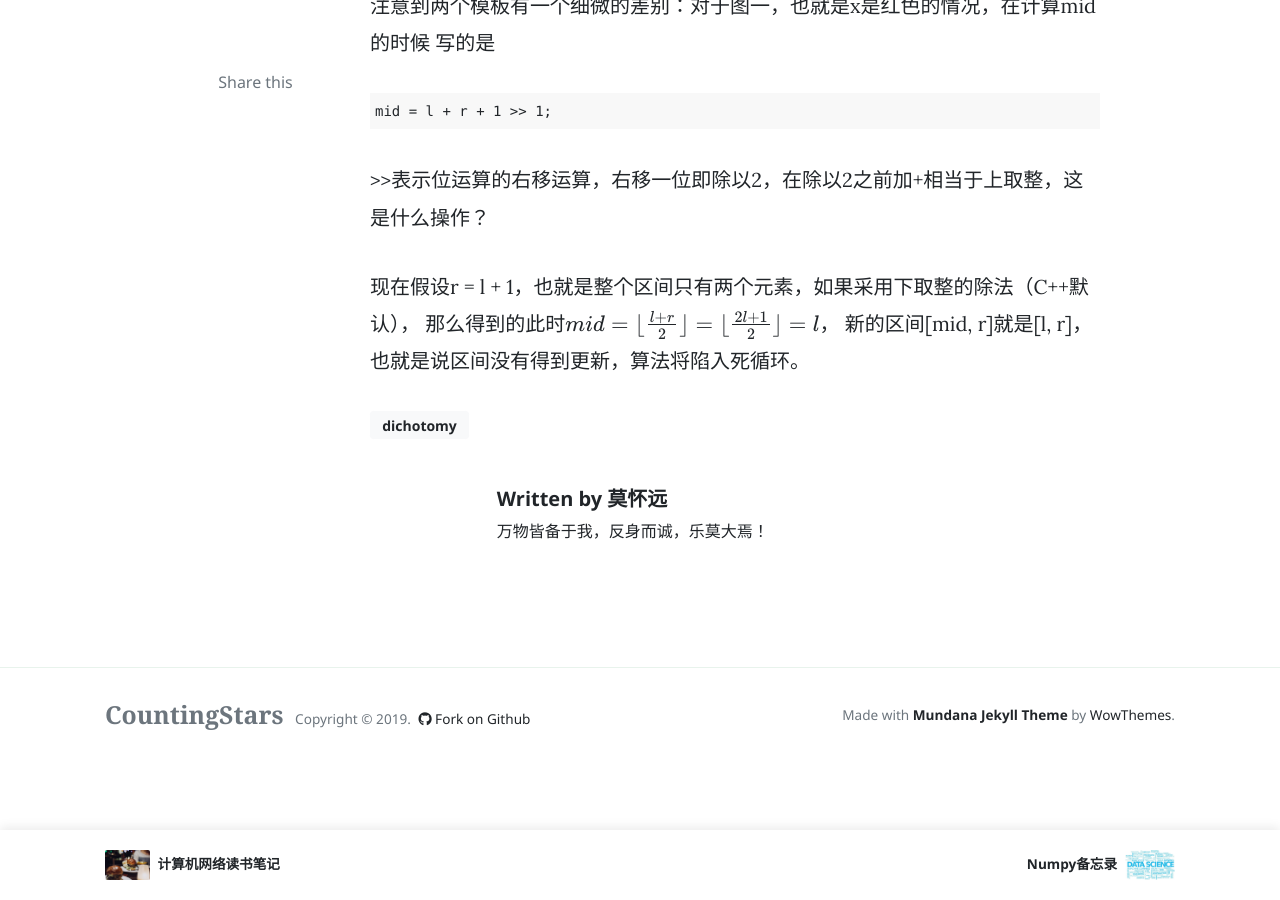
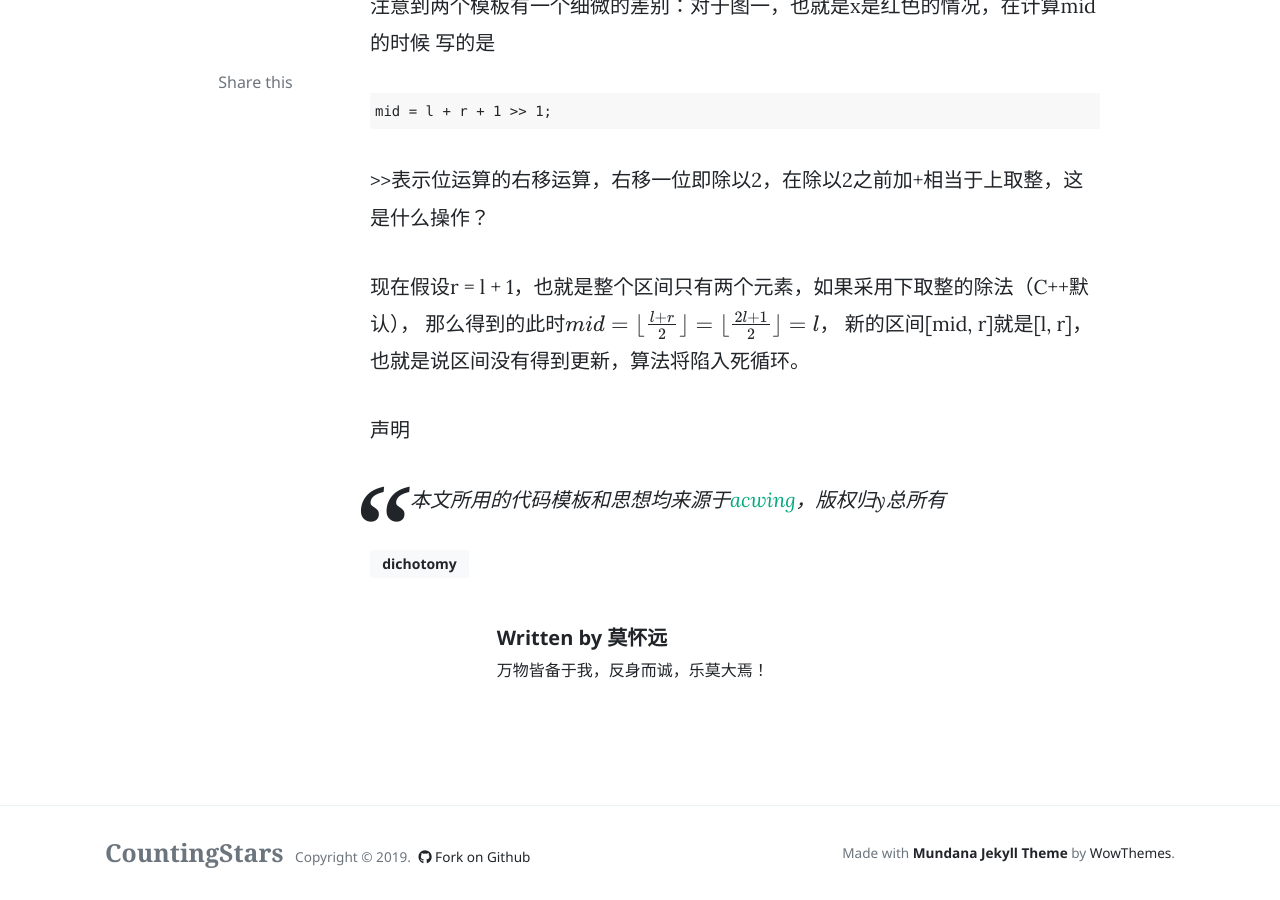
Before and after one commit to kuangyl0212/kuangyl0212.github.io.bak, a Jekyll site: the page built from _posts/2018-07-28-Dichotomy.md, in a window 1280 px wide and 900 px high, scrolled down 2773 px. Built offline with Jekyll 4.4.1, drawn with Linux system fonts in a browser that asks for light colours; nearby versions of some CDN libraries; formulas are drawn with MathJax 3; comment, search, counter and statistics services are not loaded.

Commit message:
add info

```diff
--- a/_posts/2018-07-28-Dichotomy.md
+++ b/_posts/2018-07-28-Dichotomy.md
@@ -81,3 +81,6 @@ mid = l + r + 1 >> 1;
 现在假设r = l + 1，也就是整个区间只有两个元素，如果采用下取整的除法（C++默认），
 那么得到的此时$$ mid = \lfloor\frac{l + r}{2}\rfloor = \lfloor\frac{2l + 1}{2}\rfloor = l $$，
 新的区间[mid, r]就是[l, r]，也就是说区间没有得到更新，算法将陷入死循环。
+
+声明
+> 本文所用的代码模板和思想均来源于[acwing](https://www.acwing.com)，版权归y总所有
```
